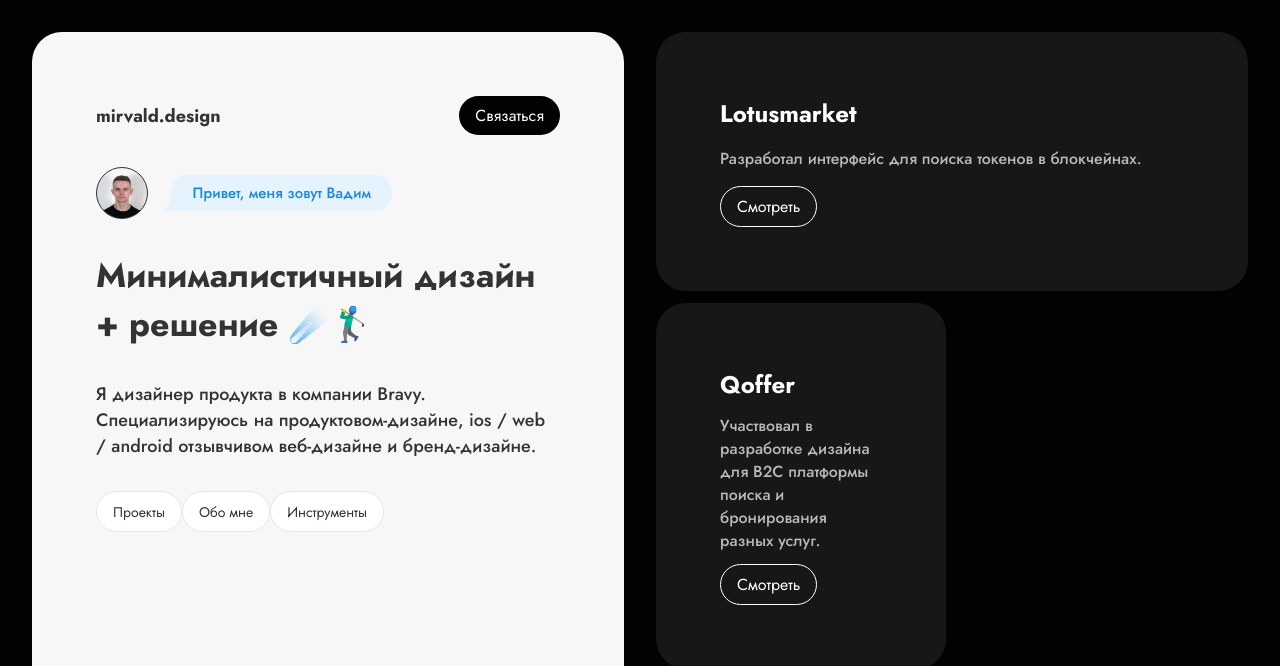
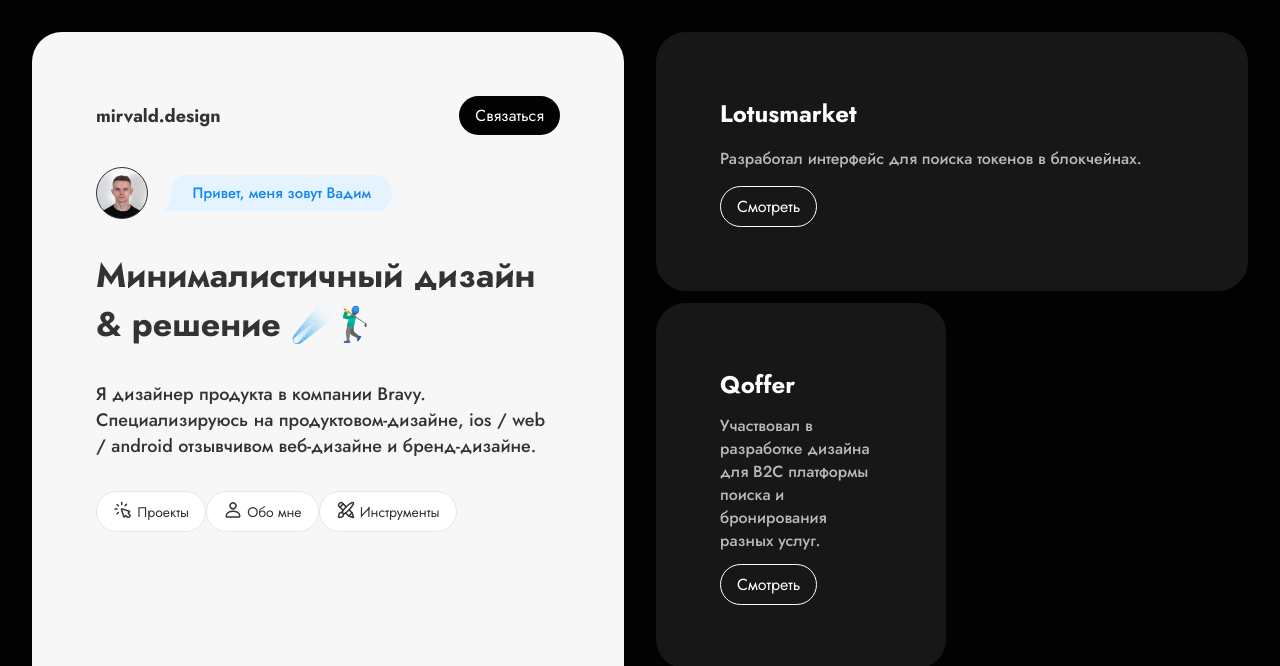
Before and after one commit to mirvald-design/my-website, a plain HTML site: page index.html in a window 1280 px wide. Shown: the top 666 px of the page. Drawn offline with Linux system fonts and the light colour scheme.

Commit message:
add icon

```diff
--- a/index.html
+++ b/index.html
@@ -40,16 +40,16 @@
                         <div class="#"><img src="./img/hi.svg"></div>
                     </div>
 
-                    <h1 class="title">︎Минималистичный дизайн + решение ☄️🏌️‍♂️</h1>
+                    <h1 class="title">︎Минималистичный дизайн & решение ☄️🏌️‍♂️</h1>
                     <h3 class="paragraph">
-                        Я дизайнер продукта в компании Bravy.
+                        Я дизайнер продукта в компании Bravy.<br>
                         Специализируюсь на продуктовом-дизайне, ios / web / android отзывчивом веб-дизайне и
                         бренд-дизайне.
                     </h3>
                     <div class="menu">
-                        <div class="button"><a href="#projects">Проекты</a></div>
-                        <div class="button"><a href="#about">Обо мне</a></div>
-                        <div class="button"><a href="#tools">Инструменты</a></div>
+                        <div class="button"><a href="#projects"><img src="./img/icons/projects.svg"> Проекты</a></div>
+                        <div class="button"><a href="#about"><img src="./img/icons/about.svg"> Обо мне</a></div>
+                        <div class="button"><a href="#tools"><img src="./img/icons/tools.svg"> Инструменты</a></div>
                     </div>
                 </div>
                 <!--  -->
```
Also changed, not shown: img/icons/about.svg (added), img/icons/projects.svg (added), img/icons/tools.svg (added), 1 other file.
